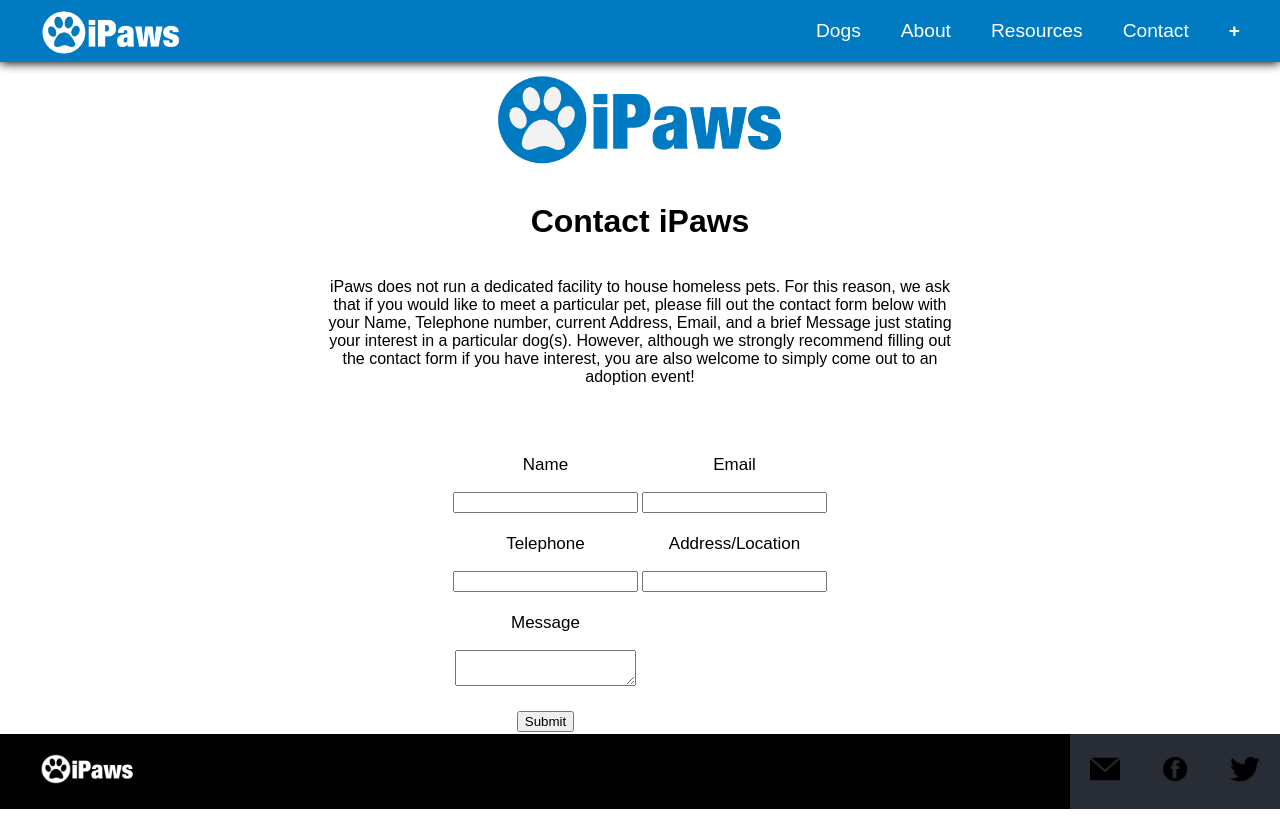
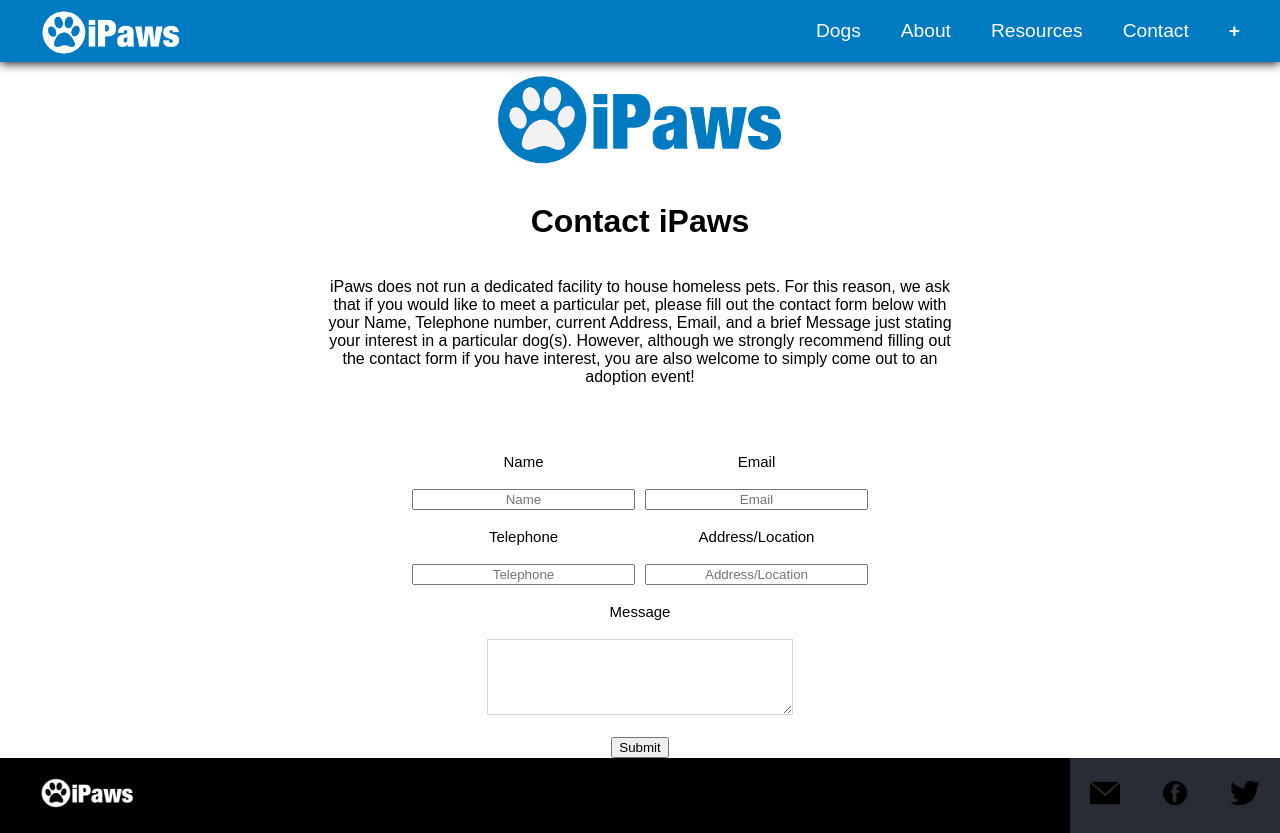
Before and after one commit to danmcquade/ipaws-front-end, a React (Create React App) app: page /#/contact in a window 1280 px wide. Before the commit the page ends 809 px from the top, so only its background shows below. Built offline with nearby package versions, Linux system fonts and the light colour scheme.

Commit message:
changes to contacts and edit dog form layout

```diff
--- a/src/Contact/Contact.css
+++ b/src/Contact/Contact.css
@@ -1,8 +1,21 @@
+
+label{
+	font-size: 15px;
+}
+
+form [type="submit"]:hover {
+	background-color: #007ac1;
+
+}
+form{
+	width: 100%;
+}
 .contact-form {
 	text-align: center;
 	font-size: 17px;
-	/* font-family: fantasy; */
 	margin-top: 50px;
+
+
 }
 .content {
 	display: flex;
@@ -13,6 +26,21 @@
 	margin: 0 auto;
 }
 
-form [type="submit"]:hover {
-	background-color: #007ac1;
+.contact [type="text"]{
+	width: 215px;
+	text-align: center;
+	margin-right:  5px;
+	margin-left:  5px;
 }
+
+.couple{
+	display: flex;
+	justify-content: space-around;
+	text-align: center;
+}
+
+#txtbox {
+    height: 70px;
+    width : 300px;
+		border-color: #d6d4d4;
+}
--- a/src/Contact/Contact.js
+++ b/src/Contact/Contact.js
@@ -5,56 +5,57 @@ class Contact extends Component {
 	render() {
 		return (
 			<div className="content">
-				<img class='main-logo' src='/logo.png' alt='iPaws Logo' />
+				<img class="main-logo" src="/logo.png" alt="iPaws Logo" />
 				<h1>Contact iPaws</h1>
-          <p>iPaws does not run a dedicated facility to house homeless pets. For this reason, we ask that if you would like to meet a particular pet, please fill out the contact form below with your Name, Telephone number, current Address, Email, and a brief Message just stating your interest in a particular dog(s).
-            However, although we strongly recommend filling out the contact form if you have interest, you are also welcome to simply come out to an adoption event! </p>
+				<p>
+					iPaws does not run a dedicated facility to house homeless pets. For
+					this reason, we ask that if you would like to meet a particular pet,
+					please fill out the contact form below with your Name, Telephone
+					number, current Address, Email, and a brief Message just stating your
+					interest in a particular dog(s). However, although we strongly
+					recommend filling out the contact form if you have interest, you are
+					also welcome to simply come out to an adoption event!{" "}
+				</p>
 
 				<div className="contact-form">
-					<form>
-					<table>
-						<tbody>
-						<tr>
-						<td>
+					<form className="contact">
+						<div className="couple">
+							<div>
 								<label> Name </label>
 								<p>
-							<input type="text" />
+									<input type="text" placeholder="Name" />
 								</p>
-						</td>
-						<td>
+							</div>
+
+							<div>
 								<label>Email</label>
 								<p>
-							<input type="text" />
+									<input type="text" placeholder="Email" />
 								</p>
-						</td>
-						</tr>
-						<tr>
-						<td>
+							</div>
+						</div>
+						<div className="couple">
+							<div>
 								<label className="telephone">Telephone</label>
 								<p>
-							<input type="text" />
+									<input type="text" placeholder="Telephone" />
 								</p>
-						</td>
-						<td>
-						<label>Address/Location</label>
+							</div>
+							<div>
+								<label className="Address/Location">Address/Location</label>
 								<p>
-							<input type="text" />
+									<input type="text" placeholder="Address/Location" />
 								</p>
-						</td>
-						</tr>
-						<tr>
-						<td>
+							</div>
+						</div>
+
+						<div>
 							<label>Message</label>
 							<p>
-						<textarea
-							type="text"
-						/>
+								<textarea id="txtbox" type="text" rows="5" column="80" />
 							</p>
-						</td>
-						</tr>
+						</div>
 						<input type="submit" />
-							</tbody>
-						</table>
 					</form>
 				</div>
 			</div>
--- a/src/EditDog/EditDog.css
+++ b/src/EditDog/EditDog.css
@@ -1,26 +1,39 @@
-.edit-dog-form form {
+.edit-dog-form {
 	font-size: 15px;
 	display: flex;
-	justify-content: center;
+	justify-content: flex-start;
 	width: 80%;
-	margin: 20px auto;
+	margin-top: 20px;
+	margin-bottom: 20px;
+
+	text-align: center;
 }
 
-.edit-dog-form input[type="text"] {
-	/* padding: 20px;
-	width: 100px;
-	height: 1px;
-  margin: 10px; */
-}
-
-.edit-dog-form input {
-	/* font-size: 25px;
-  text-align: center; */
-}
-
-.edit-dog-form {
-	padding: 50px;
-}
 .edit-dog-form [type="submit"]:hover {
 	background-color: #007ac1;
 }
+.couple {
+	display: flex;
+	justify-content: center;
+	align-items: center;
+}
+.addDog {
+	display: flex;
+	flex-direction: column;
+	justify-content:flex-start;
+	align-items: center;
+}
+.addDog [type="text"]{
+	width: 215px;
+	text-align: center;
+	margin-right:  5px;
+	margin-left:  5px;
+}
+#tbox {
+    height: 70px;
+    width : 300px;
+		border-color: #d6d4d4;
+}
+#photo {
+	width: 448px;
+}
--- a/src/EditDog/EditDog.js
+++ b/src/EditDog/EditDog.js
@@ -46,7 +46,11 @@ class EditDog extends Component {
 	handleSubmit(e) {
 		e.preventDefault()
 		axios
-			.post(`https://ipaws-back-end.herokuapp.com/api/dogs/update/${this.state.dog_id}`, {
+			.post(
+				`https://ipaws-back-end.herokuapp.com/api/dogs/update/${
+					this.state.dog_id
+				}`,
+				{
 					name: this.state.dog_name,
 					photo: this.state.dog_photo,
 					breed: this.state.dog_breed,
@@ -55,7 +59,8 @@ class EditDog extends Component {
 					sex: this.state.dog_sex,
 					age: this.state.dog_age,
 					description: this.state.dog_description
-			})
+				}
+			)
 			.then(response => {
 				console.log(response)
 				window.location.reload()
@@ -150,10 +155,8 @@ class EditDog extends Component {
 				</div>
 				<div className="edit-dog-form">
 					<form className="addDog" onSubmit={e => this.handleSubmit(e)}>
-						<table>
-							<tbody>
-								<tr>
-									<td>
+						<div className="couple">
+							<div>
 								<label>Name </label>
 								<p>
 									<input
@@ -162,8 +165,8 @@ class EditDog extends Component {
 										value={this.state.dog_name}
 									/>
 								</p>
-									</td>
-									<td>
+							</div>
+							<div>
 								<label>Breed </label>
 								<p>
 									<input
@@ -172,11 +175,11 @@ class EditDog extends Component {
 										value={this.state.dog_breed}
 									/>
 								</p>
-									</td>
-								</tr>
+							</div>
+						</div>
 
-								<tr>
-									<td>
+						<div className="couple">
+							<div>
 								<label>Age </label>
 								<p>
 									<input
@@ -185,8 +188,8 @@ class EditDog extends Component {
 										value={this.state.dog_age}
 									/>
 								</p>
-									</td>
-									<td>
+							</div>
+							<div>
 								<label>Sex </label>
 								<p>
 									<input
@@ -200,11 +203,11 @@ class EditDog extends Component {
 										<option value="female" />
 									</datalist>
 								</p>
-									</td>
-								</tr>
+							</div>
+						</div>
 
-								<tr>
-									<td>
+						<div className="couple">
+							<div>
 								<label>Weight </label>
 								<p>
 									<input
@@ -213,8 +216,8 @@ class EditDog extends Component {
 										value={this.state.dog_weight}
 									/>
 								</p>
-									</td>
-									<td>
+							</div>
+							<div>
 								<label>Spayed/Neutered </label>
 								<p>
 									<input
@@ -228,37 +231,35 @@ class EditDog extends Component {
 										<option value="false" />
 									</datalist>
 								</p>
-									</td>
-								</tr>
+							</div>
+						</div>
 
-								<tr>
-									<td>
+						<div>
 							<label>Photo </label>
 							<p>
 								<input
+									id="photo"
 									type="text"
 									onChange={e => this.handlePhotoInput(e)}
 									value={this.state.dog_photo}
 								/>
 							</p>
-									</td>
+						</div>
 
-									<td>
+						<div>
 							<label>Description: </label>
 							<p>
 								<textarea
-												rows="1"
 									type="text"
 									onChange={e => this.handleDescriptionInput(e)}
 									value={this.state.dog_description}
+									rows="6"
+									column="80"
 								/>
 							</p>
-									</td>
-								</tr>
+						</div>
 
 						<input id="bttn" type="submit" />
-							</tbody>
-						</table>
 					</form>
 				</div>
 			</div>
```
Lines whose indentation alone changed are shown as unchanged.
